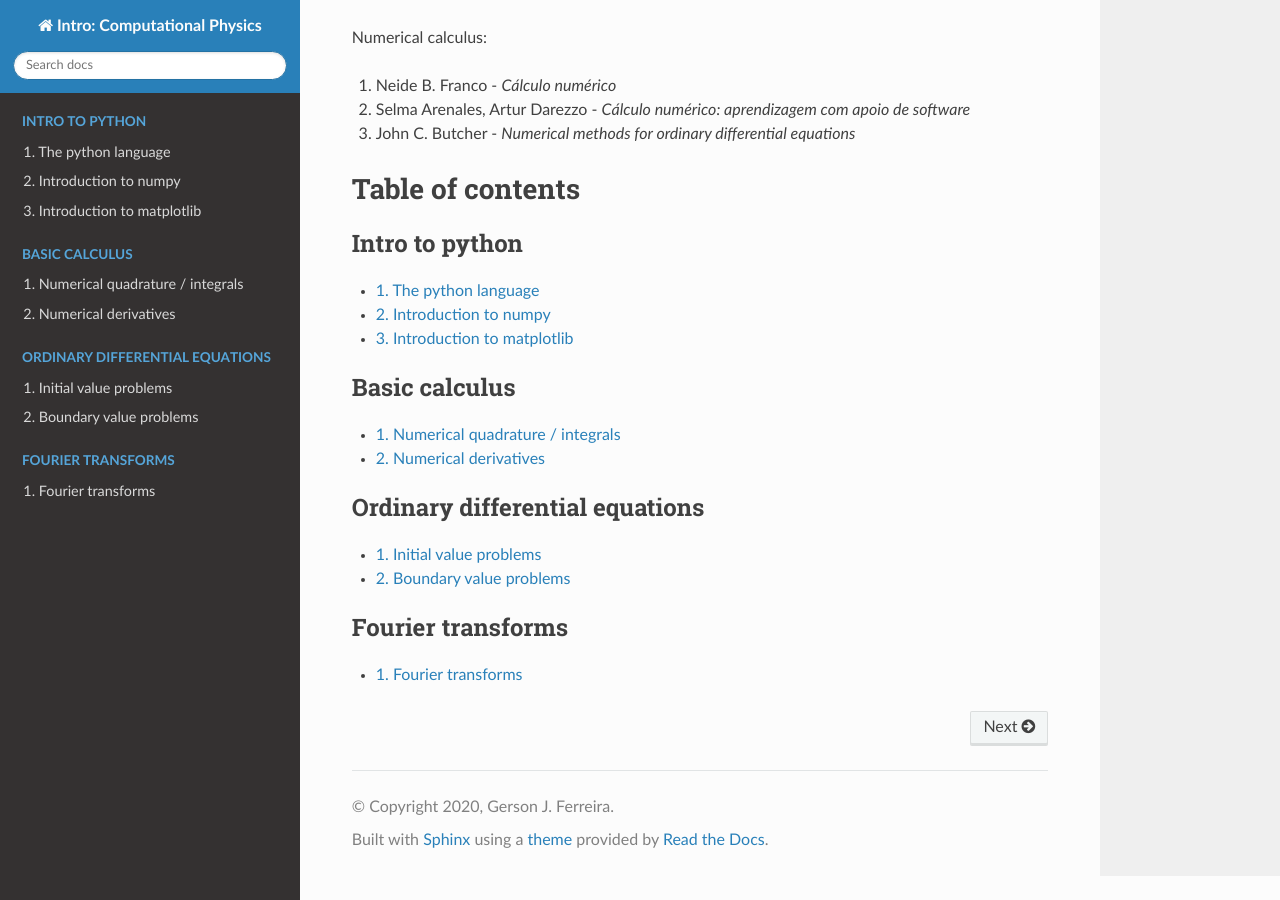
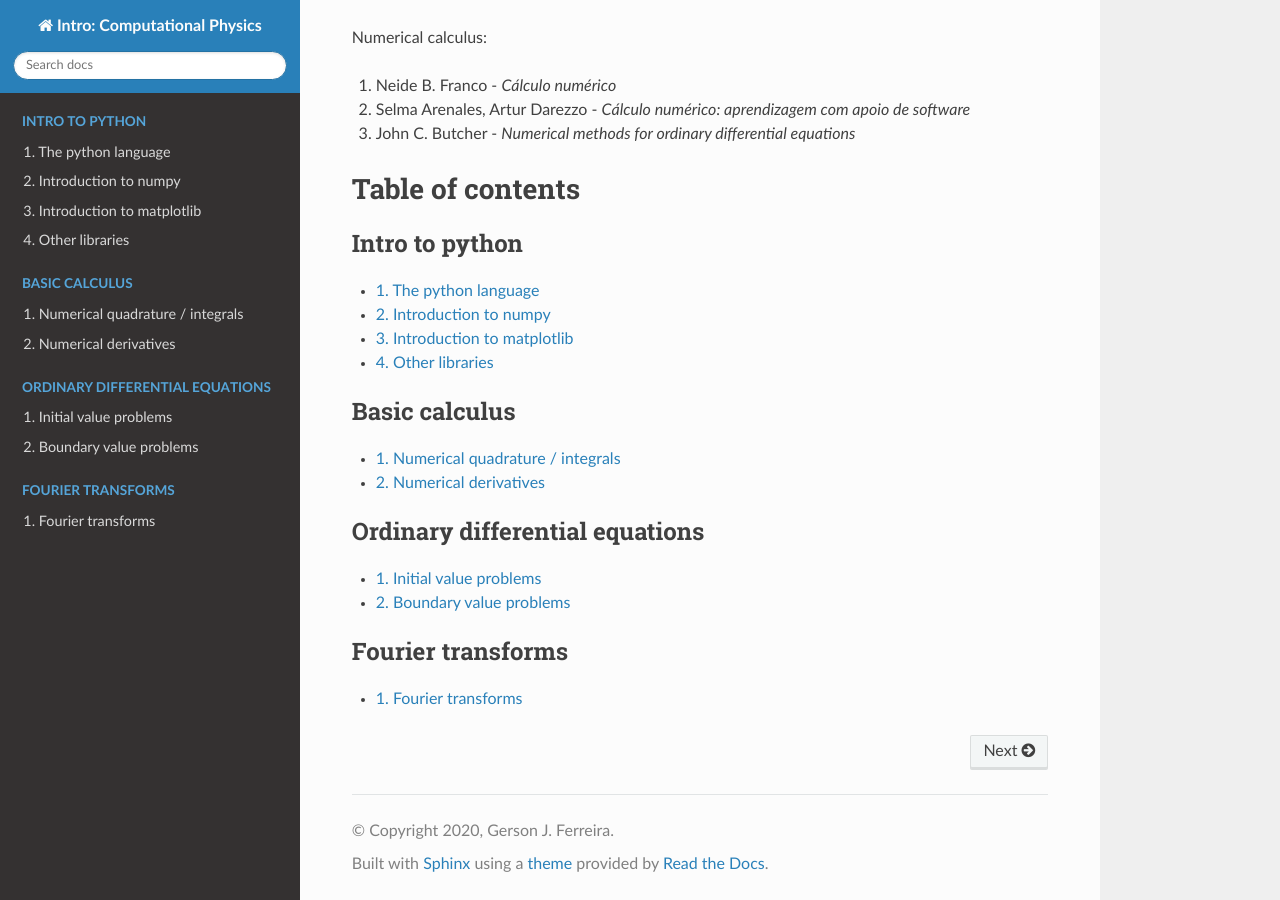
Before and after one commit to gersonjferreira/Computational-Physics-Class-Notes, a Sphinx documentation site: the page built from docs/index.rst, in a window 1280 px wide and 900 px high, scrolled down 2067 px. Built offline with Sphinx 7.4.7 and the Read the Docs theme 2.0.0, drawn with Linux system fonts in a browser that asks for light colours.

Commit message:
py other libs

```diff
--- a/docs/index.rst
+++ b/docs/index.rst
@@ -105,6 +105,7 @@ Table of contents
    python/intropython.rst
    python/numpy.rst
    python/matplotlib.rst
+   python/otherlibs.rst
 
 .. toctree::
    :numbered:
--- /dev/null
+++ b/docs/python/otherlibs.rst
@@ -0,0 +1,11 @@
+Other libraries
+===============
+
+Scipy
+-----
+
+Sympy
+-----
+
+Others
+------
```
